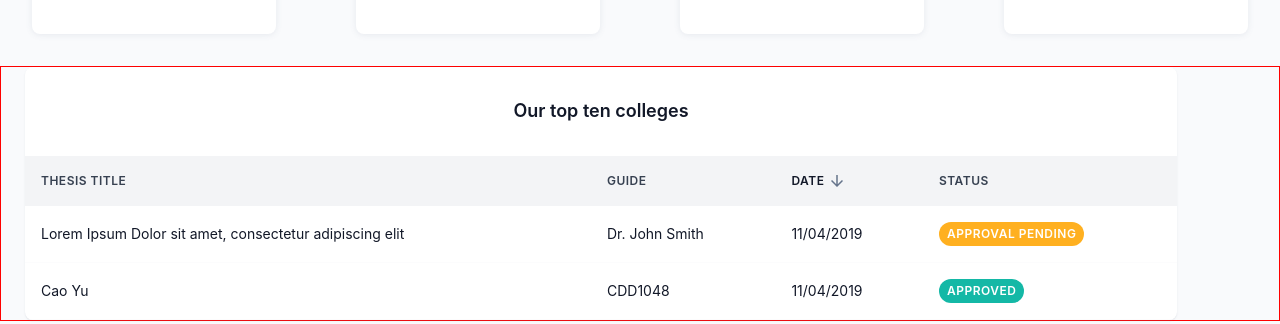
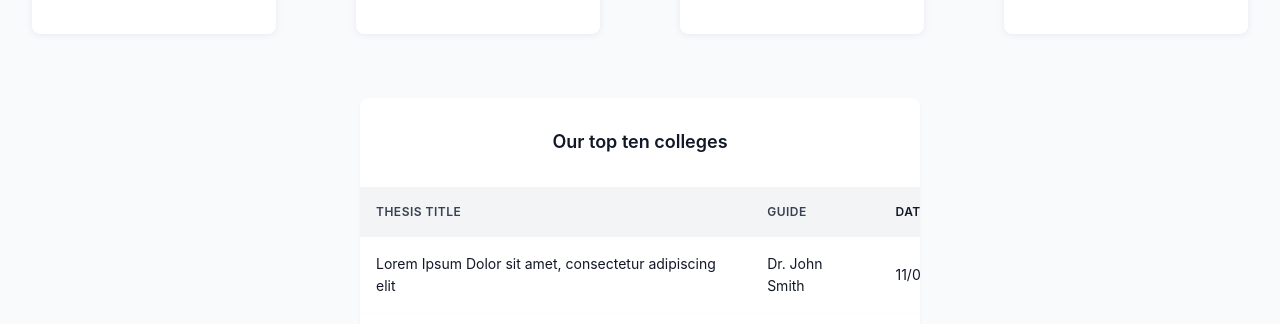
Before and after one commit to SIH-2022-WoG/frontend, a React (Create React App) app: page / in a window 1280 px wide. Shown: the part 597-921 px from the top of the page. Built offline with nearby package versions, Linux system fonts and the light colour scheme.

Commit message:
basic ui changes

```diff
--- a/src/pages/Homepage.jsx
+++ b/src/pages/Homepage.jsx
@@ -185,11 +185,9 @@ const Homepage = () => {
         </div>
         <div>
           <div >
-            <Grid container direction="row" alignItems="flex-start"
-             sx={{
+            <Grid sx={{ p: 4}}container direction="row" alignItems="flex-start" >
 
-
-              border: "1px solid red"}}>
+              <Grid md={3}></Grid>
               <Grid
                 align="center"
                 item
@@ -197,11 +195,7 @@ const Homepage = () => {
                 md={6}
 
               >
-             <Container
-                    sx={{
-                      width: 2000
-                   }}
-              >
+             <Container  >
              {/* <Typography sx={{ mb: 3 }} variant="h4">
                  Our top colleges
              </Typography> */}
```
